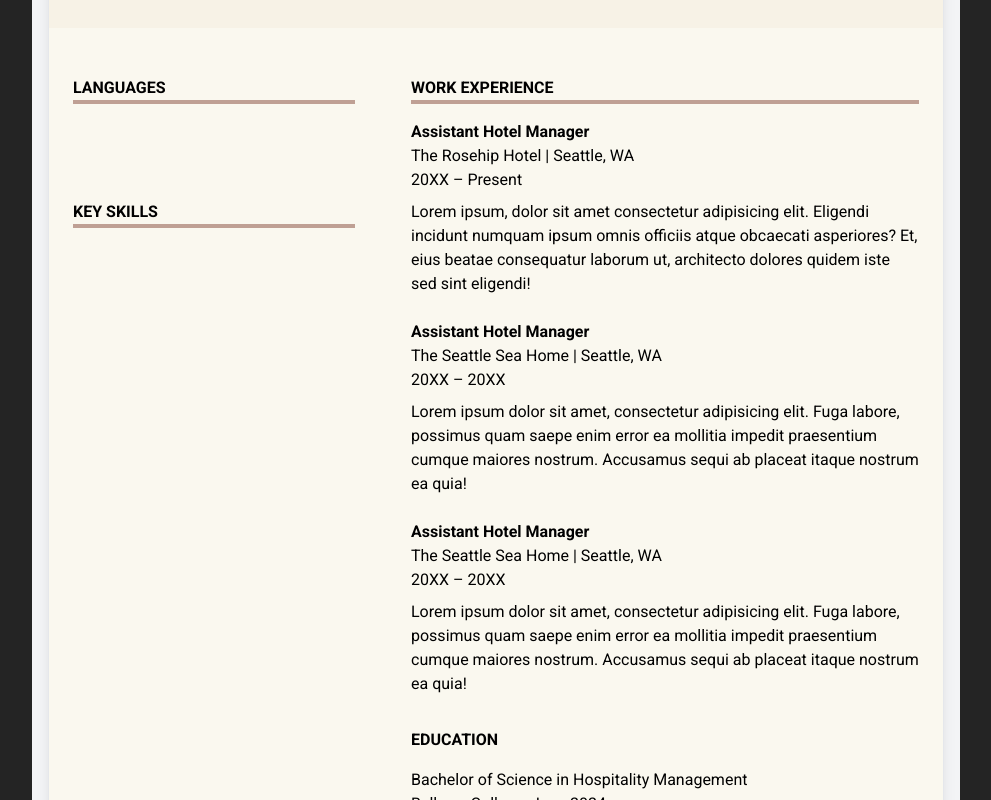
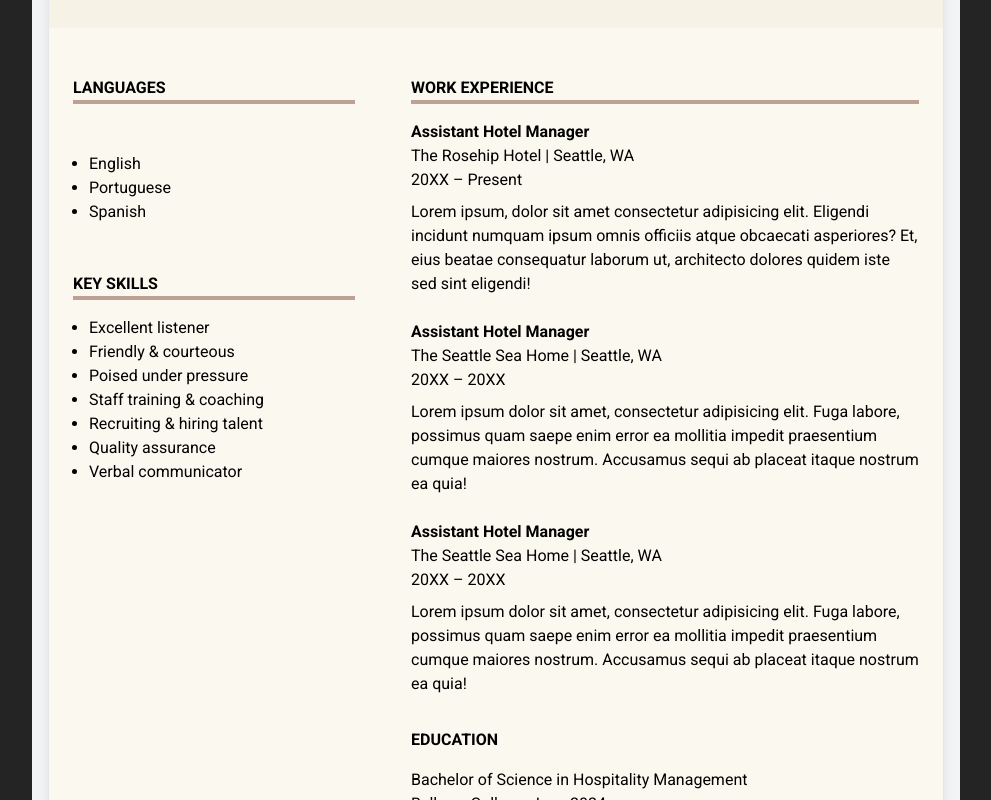
Before and after one commit to douglasmnegri/cv-application, a React (Vite) app: page / in a window 1280 px wide. Shown: the part 3020-3820 px from the top of the page, without its empty margins (144-1135 px from the left). Built offline with nearby package versions, Linux system fonts and the light colour scheme.

Commit message:
refactor CurriculumTemplate.jsx so skills and languages fields have placeholders

```diff
--- a/src/html_components/CurriculumTemplate.jsx
+++ b/src/html_components/CurriculumTemplate.jsx
@@ -42,24 +42,34 @@ function CurriculumTemplate({ savedData, savedSkills, savedLang }) {
                 Languages
               </div>
               <ul className="list-disc pl-4 p-8">
-                {/* <li>English</li>
+                {savedLang.length > 0 ? (
+                  <HandleLang savedLang={savedLang} />
+                ) : (
+                  <>
+                    <li>English</li>
                     <li>Portuguese</li>
-                <li>Spanish</li> */}
-                <HandleLang savedLang={savedLang} />
+                    <li>Spanish</li>
+                  </>
+                )}
               </ul>
 
               <div className="font-bold uppercase mt-8 border-brown-500 border-b-4">
                 Key Skills
               </div>
               <ul className="list-disc pl-4">
-                {/* <li>Excellent listener</li>
+                {savedSkills.length > 0 ? (
+                  <HandleSkills savedSkills={savedSkills} />
+                ) : (
+                  <>
+                    <li>Excellent listener</li>
                     <li>Friendly & courteous</li>
                     <li>Poised under pressure</li>
                     <li>Staff training & coaching</li>
                     <li>Recruiting & hiring talent</li>
                     <li>Quality assurance</li>
-                <li>Verbal communicator</li> */}
-                <HandleSkills savedSkills={savedSkills} />
+                    <li>Verbal communicator</li>
+                  </>
+                )}
               </ul>
             </div>
 
```
Lines whose indentation alone changed are shown as unchanged.
